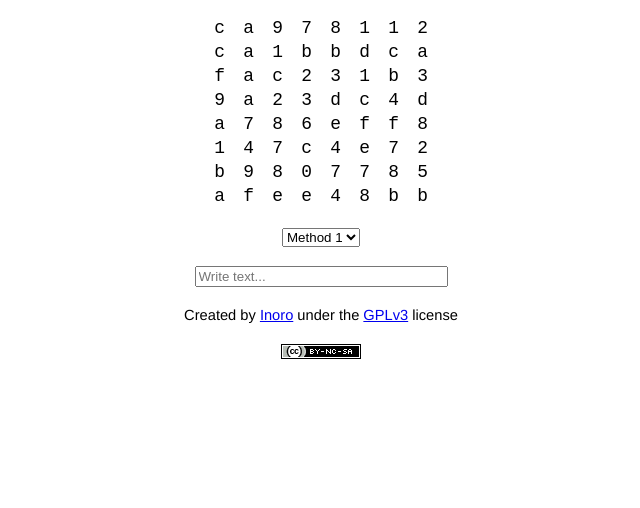
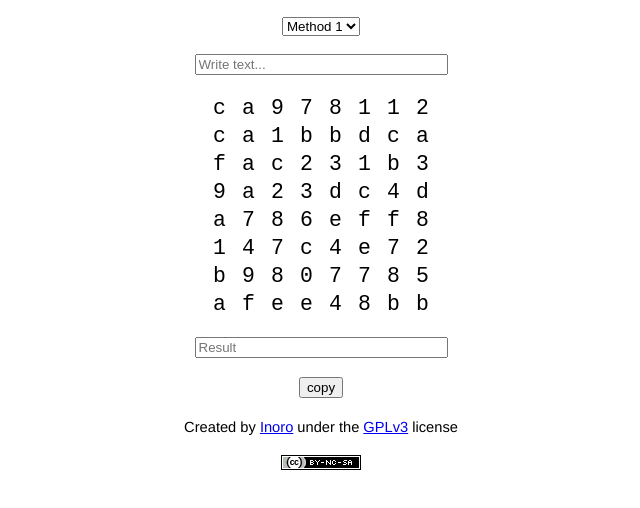
Before and after one commit to 1noro/glyph.rat.la, a plain HTML site: page public/index.html in a window 1280 px wide. Shown: the part 58-566 px from the top of the page, without its empty margins (319-959 px from the left). Drawn offline with Linux system fonts and the light colour scheme.

Commit message:
cambios estéticos && agragada seleccíon y copy

```diff
--- a/public/index.html
+++ b/public/index.html
@@ -54,12 +54,17 @@
                 text-align: center;
                 font-family: monospace;
                 /* font-size: 1.25vw; */
-                font-size: 1.25em;
+                font-size: 1.5em;
                 /* font-weight: bold; */
             }
 
             td {
                 width: 25px;
+                cursor: pointer;
+            }
+
+            td:hover {
+                font-weight: bold;
             }
         </style>
 
@@ -127,6 +132,11 @@
                 for (let w = 0; w < tableSize; w++) {
                     let td = document.createElement("td");
                     td.innerText = text.charAt(h * 8 + w);
+                    td.addEventListener("click", function(){
+                        addToCopy(text.charAt(h * 8 + w));
+                        this.style.color = "red";
+                        this.style.fontWeight = "bold";
+                    });
                     tr.appendChild(td);
                 }
                 table.appendChild(tr);
@@ -152,6 +162,21 @@
             printTable(text);
         }
 
+        function addToCopy(text) {
+            const copyInput = document.getElementById("copy_input");
+            copyInput.value += text;
+        }
+
+        function copy() {
+            const copyInput = document.getElementById("copy_input");
+            const copySubmit = document.getElementById("copy_submit");
+            copyInput.select();
+            copyInput.setSelectionRange(0, 99999)
+            document.execCommand("copy");
+            // alert("Copied the text: " + copyInput.value);
+            copySubmit.value = "copy again";
+        }
+
         // --- Main ---
 
         function main() {
@@ -169,8 +194,6 @@
         </header>
         <main id="main" aria-label="Main content" tabindex="-1">
 
-            <p id="table_cont"></p>
-
             <p>
                 <select id="method" onchange="calculateAndPrint(document.getElementById('text_input'));">
                     <option value="1">Method 1</option>
@@ -180,6 +203,16 @@
 
             <p>
                 <input id="text_input" type="text" style="width: 70%;" placeholder="Write text..." onkeyup="calculateAndPrint(this);">
+            </p>
+
+            <p id="table_cont"></p>
+
+            <p>
+                <input id="copy_input" type="text" style="width: 70%;" placeholder="Result" readonly>
+            </p>
+
+            <p>
+                <input id="copy_submit" type="submit" value="copy" onclick="copy();">
             </p>
 
         </main>
```
